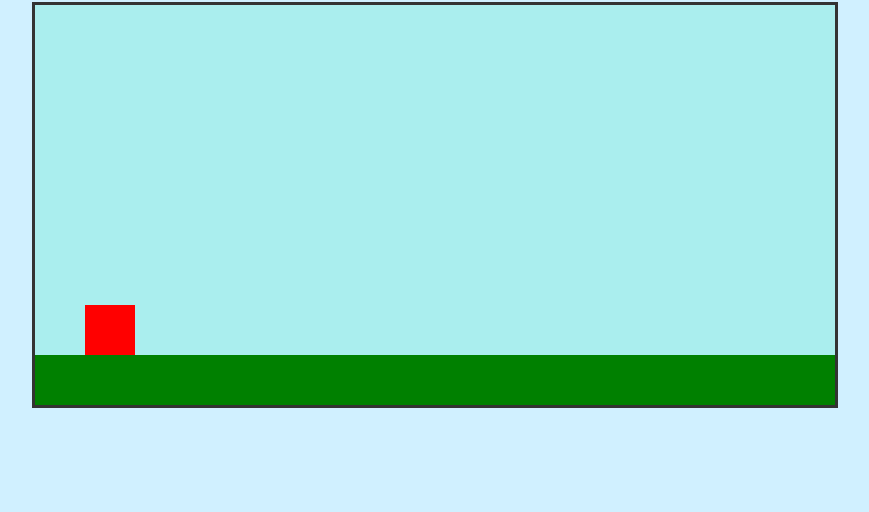
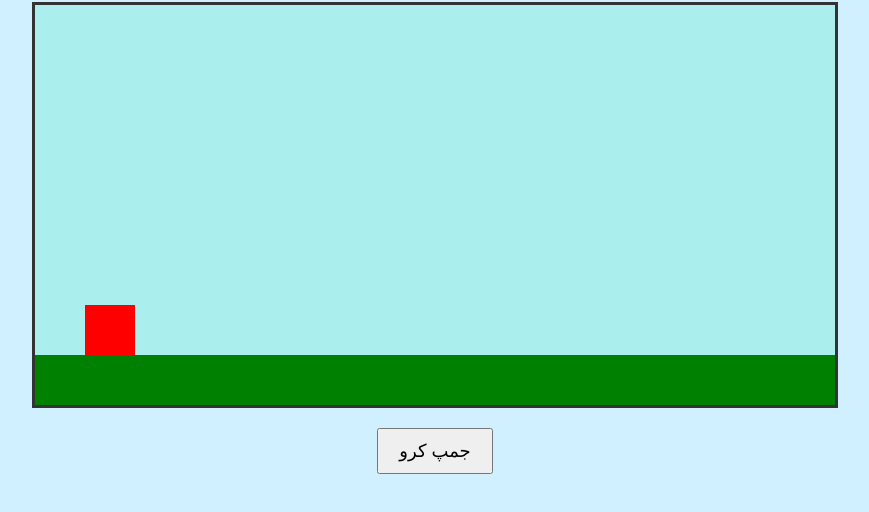
Before and after one commit to no882/jump-hero-game, a plain HTML site: page index.html in a window 1280 px wide. Shown: the part 76-588 px from the top of the page, without its empty margins (205-1074 px from the left). Drawn offline with Linux system fonts and the light colour scheme.

Commit message:
Update index.html

```diff
--- a/index.html
+++ b/index.html
@@ -12,7 +12,9 @@
     <div id="hero"></div>
     <div id="ground"></div>
   </div>
-
+<div style="text-align: center; margin-top: 20px;">
+  <button id="jumpBtn" style="padding: 10px 20px; font-size: 18px;">جمپ کرو</button>
+</div>
   <!-- Jump sound here -->
   <audio id="jumpSound" src="jump.mp3"></audio>
 
```
